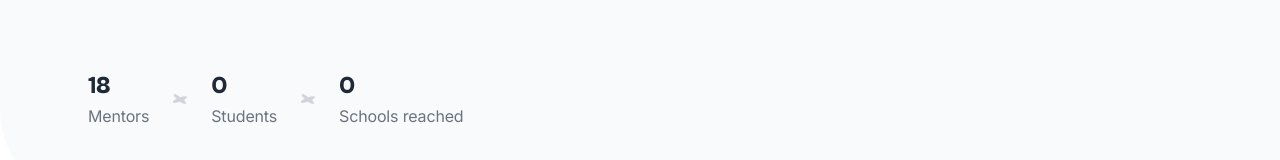
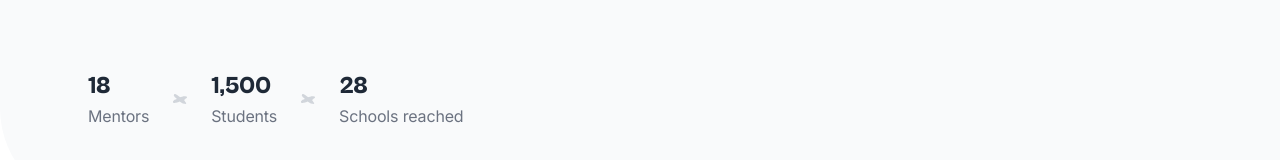
Before and after one commit to manishacharya60/IOINepal_LandingPage, a website: page creative-html/index.html in a window 1280 px wide. Shown: the part 633-793 px from the top of the page. Drawn offline with Linux system fonts and the light colour scheme.

Commit message:
Minor Changes

```diff
--- a/creative-html/index.html
+++ b/creative-html/index.html
@@ -129,7 +129,7 @@
                                             fill-rule="evenodd" />
                                     </svg>
                                     <div>
-                                        <div class="font-cabinet-grotesk text-2xl font-extrabold">0</div>
+                                        <div class="font-cabinet-grotesk text-2xl font-extrabold">1,500</div>
                                         <div class="text-gray-500">Students</div>
                                     </div>
                                     <svg class="fill-gray-300" width="14" height="10"
@@ -139,7 +139,7 @@
                                             fill-rule="evenodd" />
                                     </svg>
                                     <div>
-                                        <div class="font-cabinet-grotesk text-2xl font-extrabold">0</div>
+                                        <div class="font-cabinet-grotesk text-2xl font-extrabold">28</div>
                                         <div class="text-gray-500">Schools reached</div>
                                     </div>
                                 </div>
```
